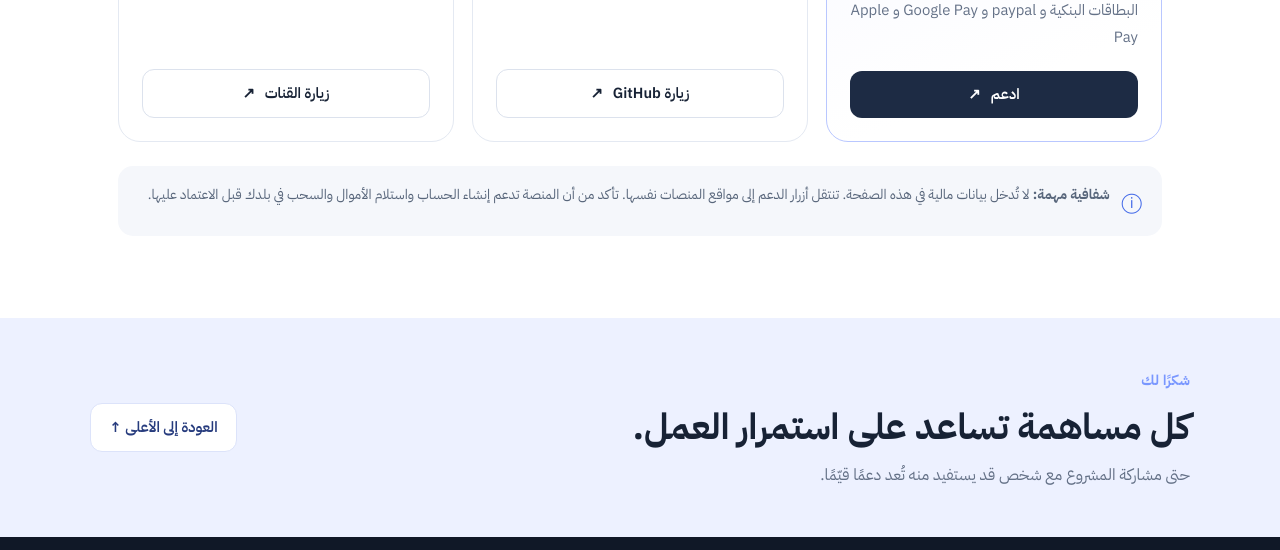
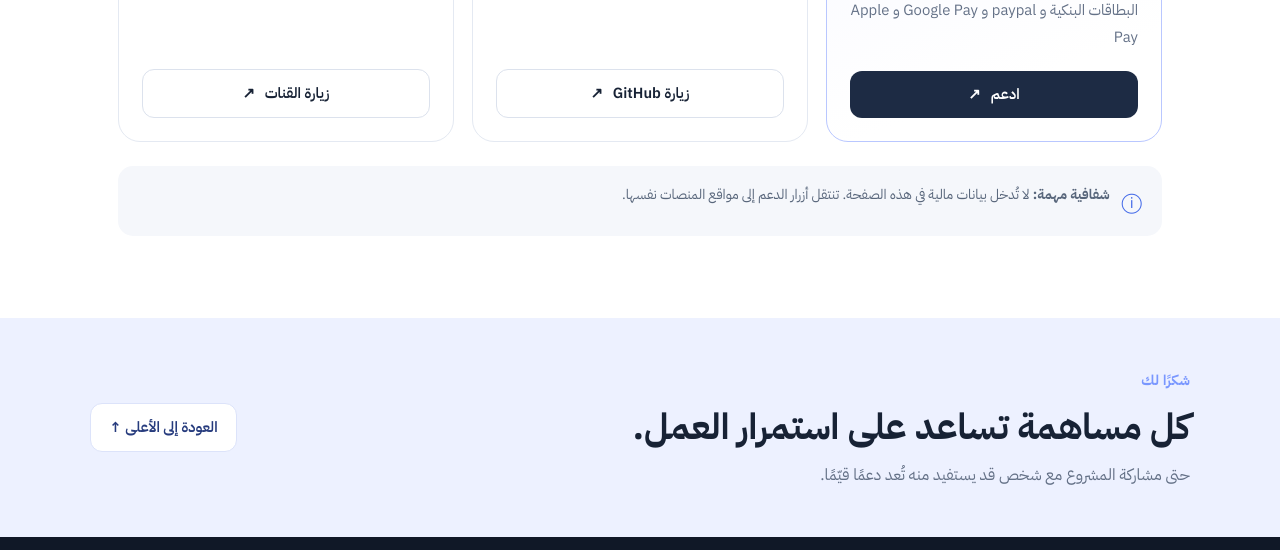
Before and after one commit to majid5md/MD-Open-Knowledge-support, a plain HTML site: page index.html in a window 1280 px wide. Shown: the part 1407-1957 px from the top of the page. Drawn offline with Linux system fonts and the light colour scheme.

Commit message:
Update index.html

```diff
--- a/index.html
+++ b/index.html
@@ -106,7 +106,7 @@
       </div>
       <div class="notice">
         <span class="notice-icon" aria-hidden="true">ⓘ</span>
-        <p><strong>شفافية مهمة:</strong> لا تُدخل بيانات مالية في هذه الصفحة. تنتقل أزرار الدعم إلى مواقع المنصات نفسها. تأكد من أن المنصة تدعم إنشاء الحساب واستلام الأموال والسحب في بلدك قبل الاعتماد عليها.</p>
+        <p><strong>شفافية مهمة:</strong> لا تُدخل بيانات مالية في هذه الصفحة. تنتقل أزرار الدعم إلى مواقع المنصات نفسها.</p>
       </div>
     </section>
 
```
